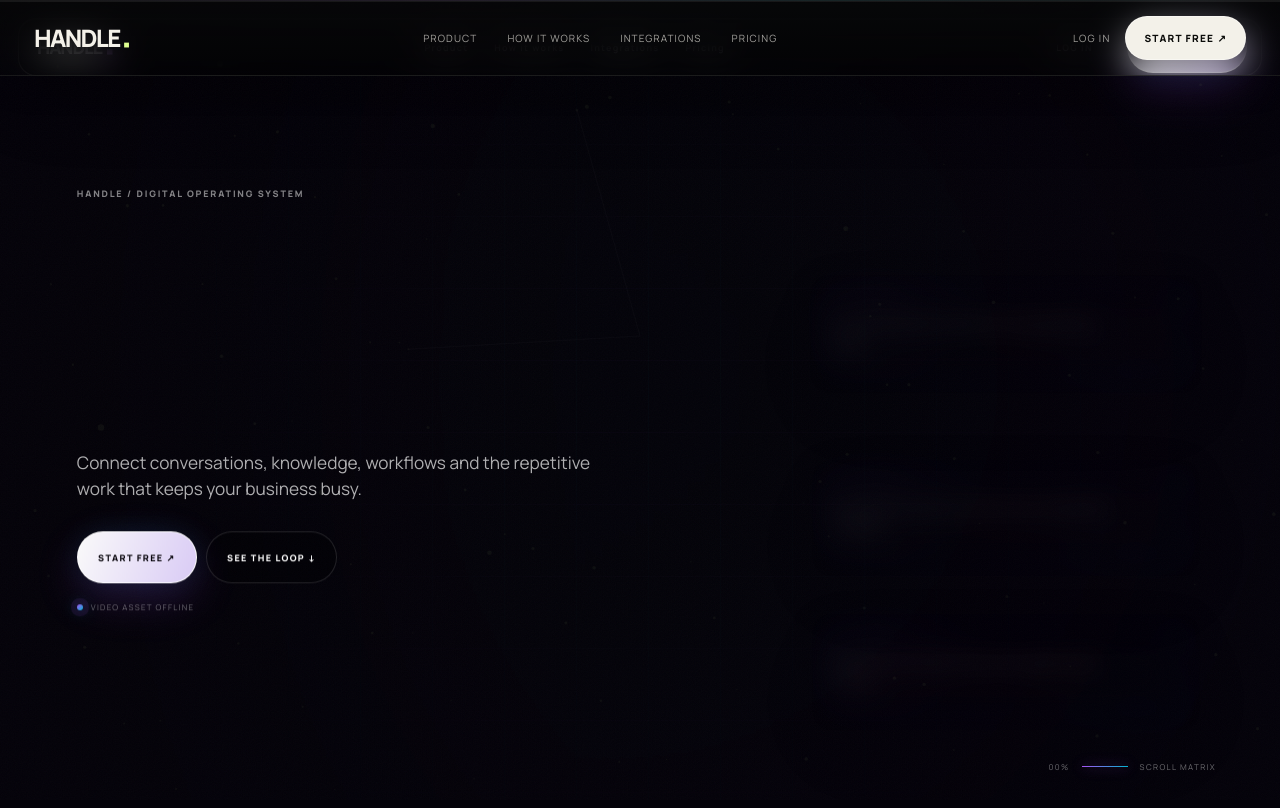
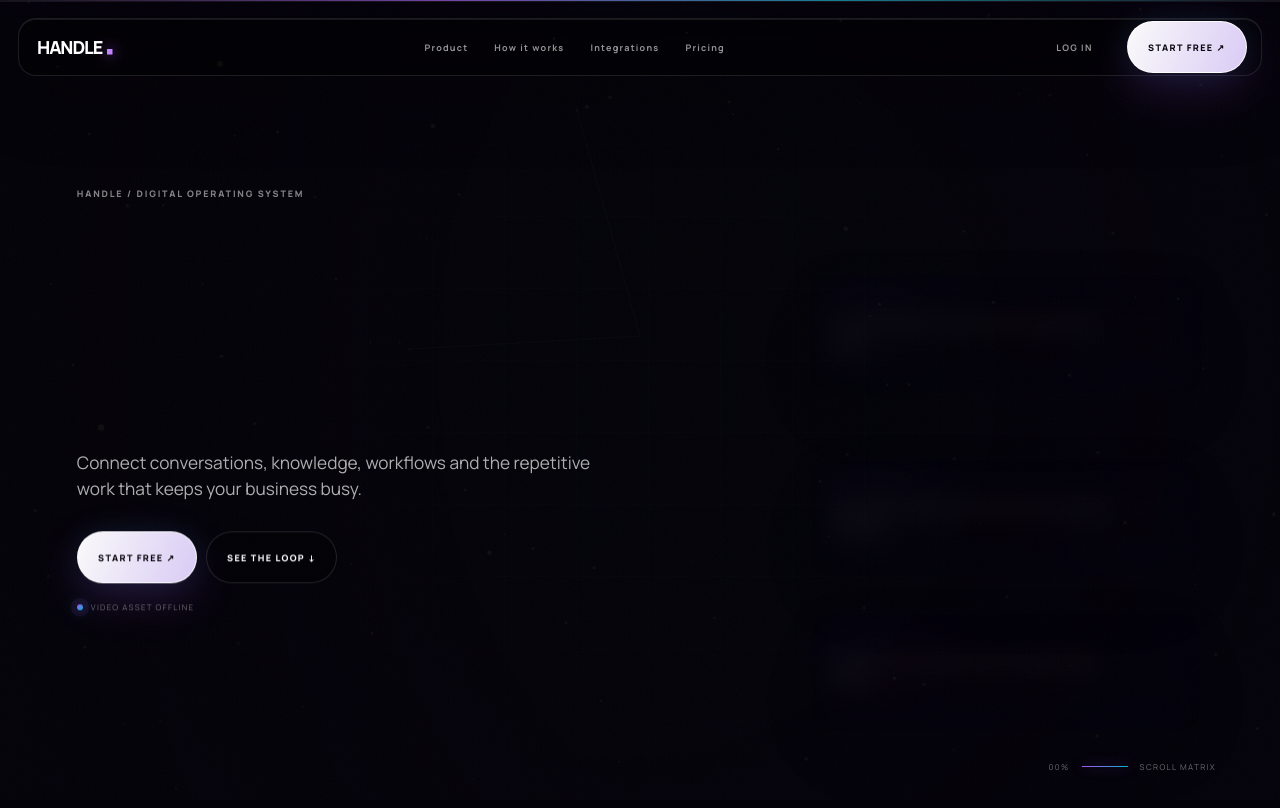
Before and after one commit to killgaming876/handle, a Next.js app: page / in a window 1280 px wide. Shown: the top 808 px of the page. Built offline with nearby package versions, Linux system fonts and the light colour scheme; a web font is replaced by a local one.

Commit message:
refactor: make cyber hero the sole global navigation surface

```diff
--- a/src/components/Marketing.tsx
+++ b/src/components/Marketing.tsx
@@ -50,14 +50,8 @@
   }, []);
 
   return (
-    <main ref={pageRef} className="handle-lux-page">
+    <main ref={pageRef} className="handle-lux-page cyber-page">
       <div className="lux-progress"><span /></div>
-      <nav className="lux-nav">
-        <Link href="/" className="lux-brand magnetic">HANDLE<span>◼</span></Link>
-        <div className="lux-nav-links"><a href="#system">Product</a><a href="#loop">How it works</a><a href="#connections">Integrations</a><a href="#pricing">Pricing</a></div>
-        <div className="lux-nav-actions"><Link href="/login" className="lux-nav-login">Log in</Link><Link href="/signup" className="lux-pill">START FREE ↗</Link></div>
-      </nav>
-
       <VideoScrollHero />
 
       <section id="system" className="lux-section lux-dark lux-system">
```
